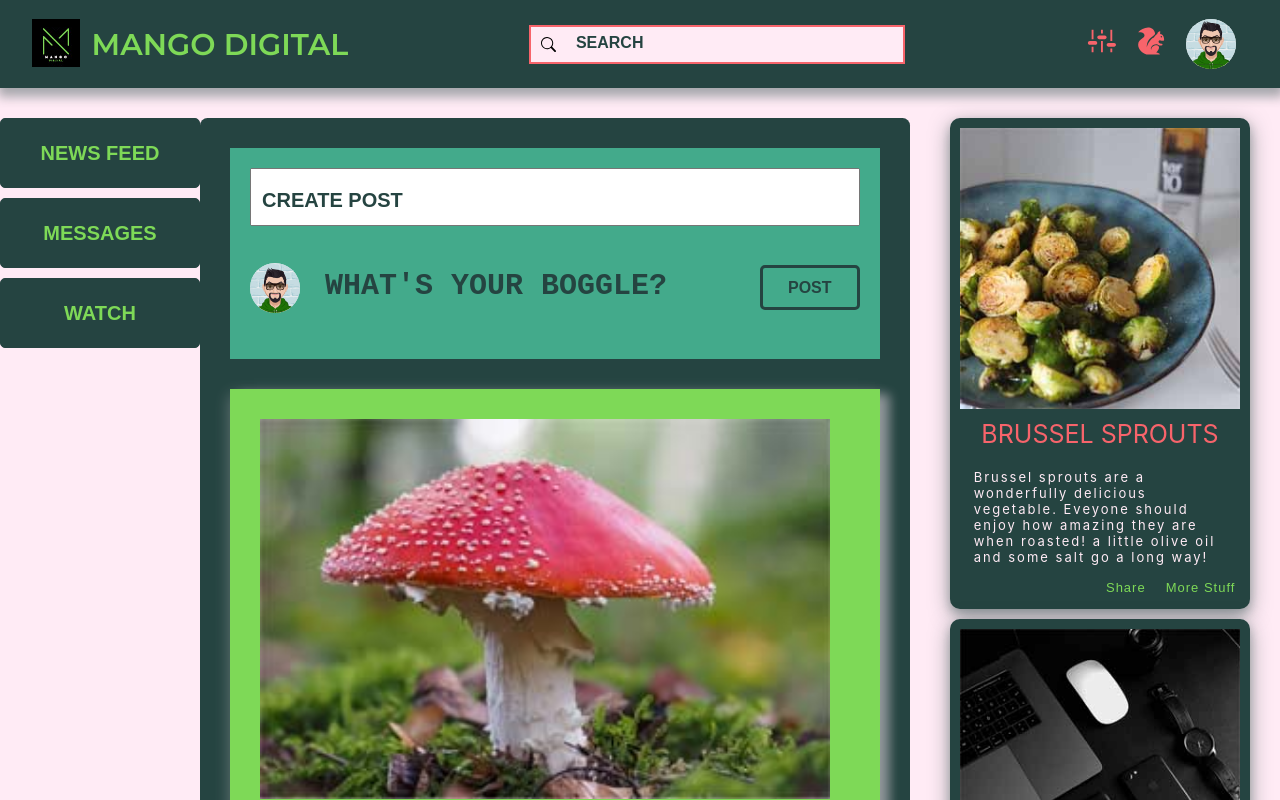
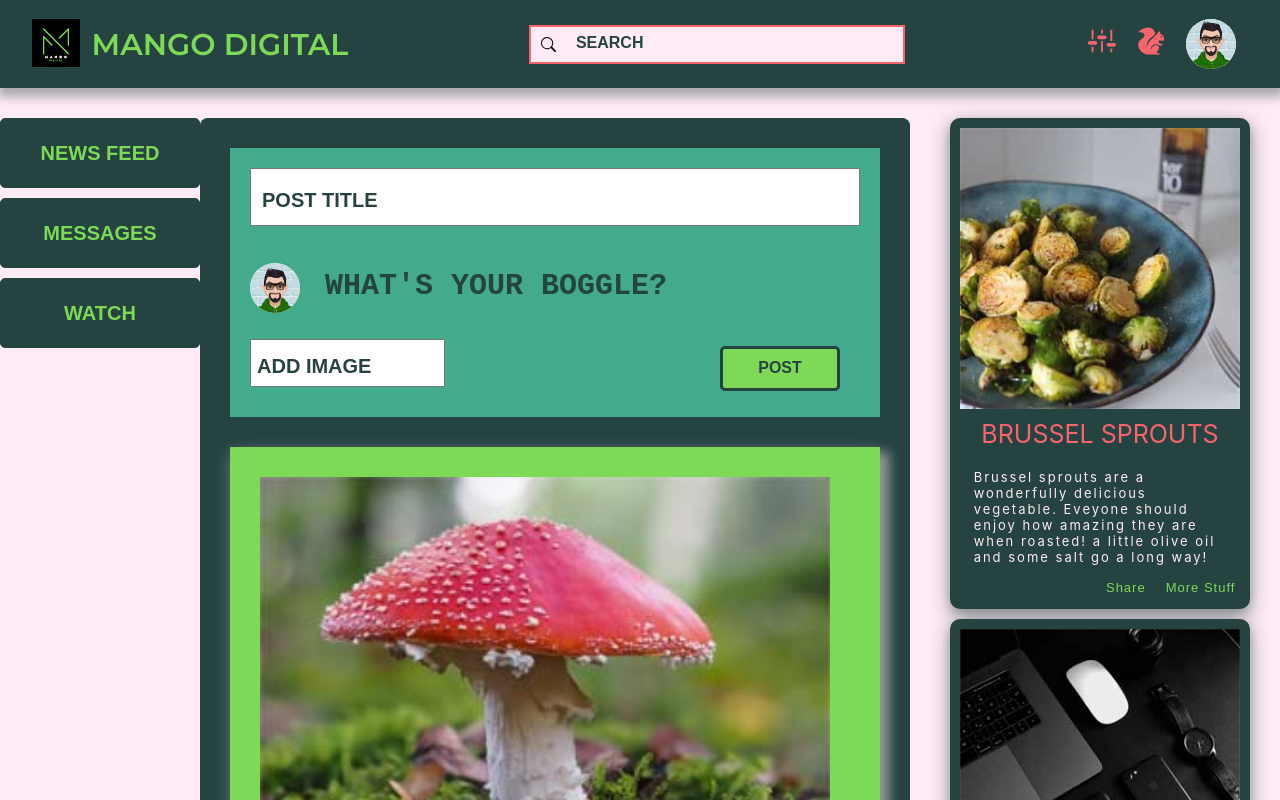
Before and after one commit to HorvathAndrew-FS/horvath-andrew-prw, a React (Create React App) app: page / in a window 1280 px wide. Shown: the top 800 px of the page. Built offline with nearby package versions, Linux system fonts and the light colour scheme; the HTML template or start-up script is replaced by a standard one.

Commit message:
adding functionality to the form. setting up the add functionality

```diff
--- a/src/App.js
+++ b/src/App.js
@@ -45,6 +45,14 @@ class App extends Component {
 
   getInput = e => {
     this.setState({pName: e.target.value})
+  }
+
+  addItem = e => {
+    e.preventDefault();
+    this.setState({
+      pList: [...this.state.pList,{pName:this.state.pName}]
+    });
+    e.target.reset();
   }
 
   render() {
--- a/src/components/PostForm.js
+++ b/src/components/PostForm.js
@@ -3,18 +3,38 @@ import styled from 'styled-components';
 import Button from './buttons/ButtonOutline';
 import AvatarImageURL from '../images/AvatarAndrew.svg';
 import Avatar from '../components/Avatar';
+import { GiPropellerBeanie } from 'react-icons/gi';
 
 
 const PostForm = props => {
     return (
         <StyleComp>
-            <form>
-                <input placeholder="Create Post" />
-                    <div className="form-group">
-                        <Avatar AvatarIcon={AvatarImageURL} />
-                        <textarea placeholder="What's Your Boggle?" />
-                        <Button btnText="Post" />
-                    </div>
+            <form onSubmit={props.addItem}>
+                <input
+                name="pName"
+                value={props.pName}
+                onChange={props.getInput}
+                placeholder="Post Title" />
+
+                <div className="form-group">
+                    <Avatar AvatarIcon={AvatarImageURL} />
+                    <textarea
+                    name="pText"
+                    value={props.pText}
+                    onChange={props.getInput}
+                    placeholder="What's Your Boggle?" />
+
+                </div>
+                <div className="form-group-2">
+                    <input
+                    className="input-image"
+                    name="pImg"
+                    value={props.pImg}
+                    onChange={props.getInput}
+                    placeholder="Add Image" />
+
+                    <Button {...props} />
+                </div>
             </form>
         </StyleComp>
 
@@ -34,9 +54,14 @@ const StyleComp = styled.div`
         padding: 1rem;
         margin: 0 0 1rem 0;
         font-size: 3rem;
+        outline: none;
     }
     input::placeholder {
         font-size: 2rem;
+    }
+    .input-image {
+        width: 33%;
+        padding: .5rem;
     }
     textarea {
         width: 90%;
@@ -48,17 +73,31 @@ const StyleComp = styled.div`
         font-size: 3rem;
         color: rgba(255, 235, 245, 1);
         resize: none;
+        outline: none;
     }
     textarea::placeholder {
         color: rgba(37, 68, 65, 1);
         font-size: 3rem;
         line-height: 8rem;
     }
+    input:focus {
+        border: 2px solid rgba(247, 100, 107, 1);
+        box-shadow: inset 0 0px 7px rgba(247, 100, 107, 1);
+    }
     textarea:focus {
-        outline: none;
-    }
+
+        &::placeholder {
+            color: rgba(255, 235, 245, 1);
+        }
+     }
     .form-group {
         display: flex;
         align-items: center;
     }
+    .form-group-2 {
+        display: flex;
+        justify-content: space-between;
+        align-items: center;
+        margin: 0 2rem 0 0;
+    }
 `;
--- a/src/components/buttons/ButtonOutline.js
+++ b/src/components/buttons/ButtonOutline.js
@@ -15,7 +15,7 @@ export default ButtonOutline
 const Outline = styled.button`
     height: 4.5rem;
     width: 12rem;
-    background: transparent;
+    background: rgba(126, 217, 87, 1);
     font-size: 1.6rem;
     font-weight: 700;
     color: rgba(37, 68, 65, 1);
@@ -24,6 +24,6 @@ const Outline = styled.button`
     border-radius: 5px;
 
     &:hover {
-        background: rgba(126, 217, 87, 1);
+        background: rgba(247, 100, 107, 1);
     }
 `
```
